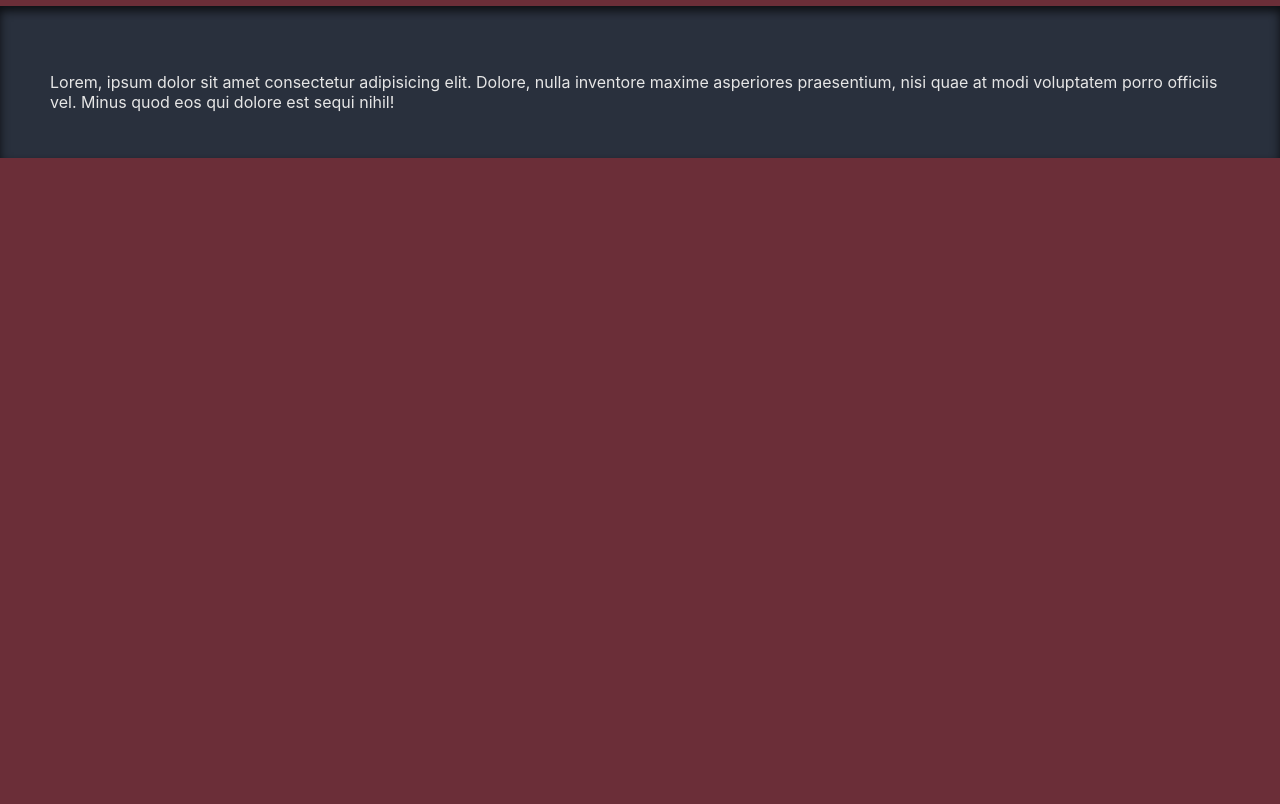
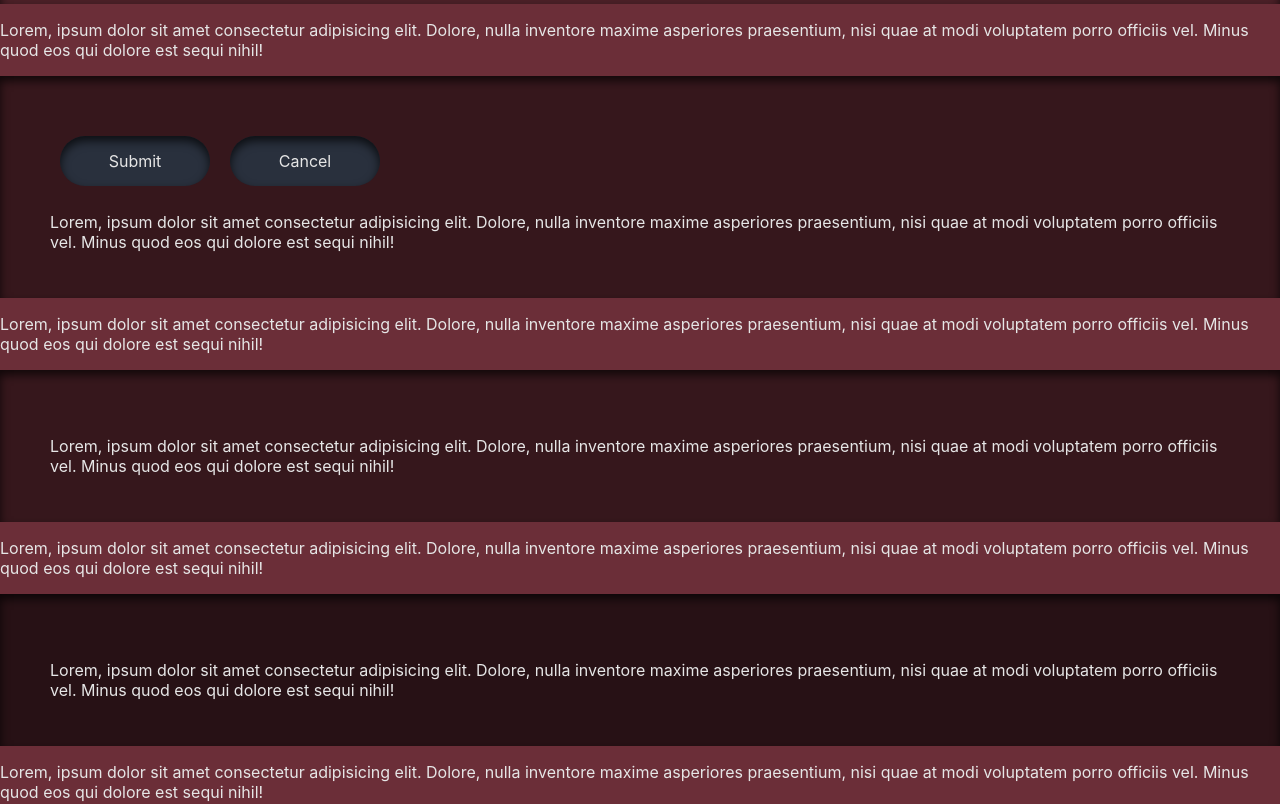
Before and after one commit to plurid/carved-ui, a React (Create React App) app: page / in a window 1280 px wide. Shown: the part 480-1284 px from the top of the page. Before the commit the page ends 800 px from the top, so only its background shows below. Built offline with nearby package versions, Linux system fonts and the light colour scheme.

Commit message:
dev: theming depth children

```diff
--- a/src/examples/App.tsx
+++ b/src/examples/App.tsx
@@ -38,8 +38,18 @@ class App extends Component {
                 <CarvedButton
                     text="Submit"
                 />
+                <CarvedButton
+                    text="Cancel"
+                />
 
                 <CarvedCard>
+                    <CarvedButton
+                        text="Submit"
+                    />
+                    <CarvedButton
+                        text="Cancel"
+                    />
+
                     <p>Lorem, ipsum dolor sit amet consectetur adipisicing elit. Dolore, nulla inventore maxime asperiores praesentium, nisi quae at modi voluptatem porro officiis vel. Minus quod eos qui dolore est sequi nihil!</p>
                 </CarvedCard>
 
@@ -53,8 +63,38 @@ class App extends Component {
                     <p>Lorem, ipsum dolor sit amet consectetur adipisicing elit. Dolore, nulla inventore maxime asperiores praesentium, nisi quae at modi voluptatem porro officiis vel. Minus quod eos qui dolore est sequi nihil!</p>
 
                     <CarvedCard>
+                        <CarvedButton
+                            text="Submit"
+                        />
+                        <CarvedButton
+                            text="Cancel"
+                        />
                         <p>Lorem, ipsum dolor sit amet consectetur adipisicing elit. Dolore, nulla inventore maxime asperiores praesentium, nisi quae at modi voluptatem porro officiis vel. Minus quod eos qui dolore est sequi nihil!</p>
                     </CarvedCard>
+                </div>
+
+                <div>
+                    <p>Lorem, ipsum dolor sit amet consectetur adipisicing elit. Dolore, nulla inventore maxime asperiores praesentium, nisi quae at modi voluptatem porro officiis vel. Minus quod eos qui dolore est sequi nihil!</p>
+
+                    <CarvedCard>
+                        <p>Lorem, ipsum dolor sit amet consectetur adipisicing elit. Dolore, nulla inventore maxime asperiores praesentium, nisi quae at modi voluptatem porro officiis vel. Minus quod eos qui dolore est sequi nihil!</p>
+                    </CarvedCard>
+
+                    <div>
+                        <p>Lorem, ipsum dolor sit amet consectetur adipisicing elit. Dolore, nulla inventore maxime asperiores praesentium, nisi quae at modi voluptatem porro officiis vel. Minus quod eos qui dolore est sequi nihil!</p>
+
+                        <CarvedCard>
+                            <p>Lorem, ipsum dolor sit amet consectetur adipisicing elit. Dolore, nulla inventore maxime asperiores praesentium, nisi quae at modi voluptatem porro officiis vel. Minus quod eos qui dolore est sequi nihil!</p>
+                        </CarvedCard>
+
+                        <div>
+                            <p>Lorem, ipsum dolor sit amet consectetur adipisicing elit. Dolore, nulla inventore maxime asperiores praesentium, nisi quae at modi voluptatem porro officiis vel. Minus quod eos qui dolore est sequi nihil!</p>
+
+                            <CarvedCard>
+                                <p>Lorem, ipsum dolor sit amet consectetur adipisicing elit. Dolore, nulla inventore maxime asperiores praesentium, nisi quae at modi voluptatem porro officiis vel. Minus quod eos qui dolore est sequi nihil!</p>
+                            </CarvedCard>
+                        </div>
+                    </div>
                 </div>
             </CarvedApp>
         );
--- a/src/lib/components/CarvedApp/index.tsx
+++ b/src/lib/components/CarvedApp/index.tsx
@@ -43,7 +43,7 @@ class CarvedApp extends Component<CarvedAppProperties, CarvedAppState> {
         document.querySelector('html')!.style.backgroundColor = currentTheme.backgroundColor;
     }
 
-    setChildrenProps = (children: ReactNode, currentTheme: ThemeLevel) => {
+    setChildrenProps = (children: ReactNode, nestingLevel: string = '1') => {
         const { theme } = this.props;
 
         const childrenWithProps = React.Children.map(children, (child: any) => {
@@ -59,7 +59,7 @@ class CarvedApp extends Component<CarvedAppProperties, CarvedAppState> {
 
                         if (!child.props.depth) {
                             childWithProps = React.cloneElement(childWithProps, {
-                                depthComputed: '1',
+                                depthComputed: nestingLevel,
                             });
                         }
 
@@ -72,6 +72,15 @@ class CarvedApp extends Component<CarvedAppProperties, CarvedAppState> {
                         return childWithProps;
                     }
                 }
+            }
+
+            if (child.props.children && typeof child.props.children !== 'string') {
+                let nesting = (parseInt(nestingLevel) + 1) + '';
+                let childChildrenWithProps = child.props.children;
+                childChildrenWithProps = this.setChildrenProps(childChildrenWithProps, nesting);
+                return React.cloneElement(child, {
+                    children: childChildrenWithProps,
+                });
             }
             return child;
         });
@@ -86,7 +95,7 @@ class CarvedApp extends Component<CarvedAppProperties, CarvedAppState> {
         const currentTheme = getTheme(themes, theme, depth);
         this.setHTMLBodyColors(currentTheme);
 
-        const childrenWithProps = this.setChildrenProps(children, currentTheme);
+        const childrenWithProps = this.setChildrenProps(children);
 
         return (
             <ThemeProvider theme={ currentTheme }>
```
